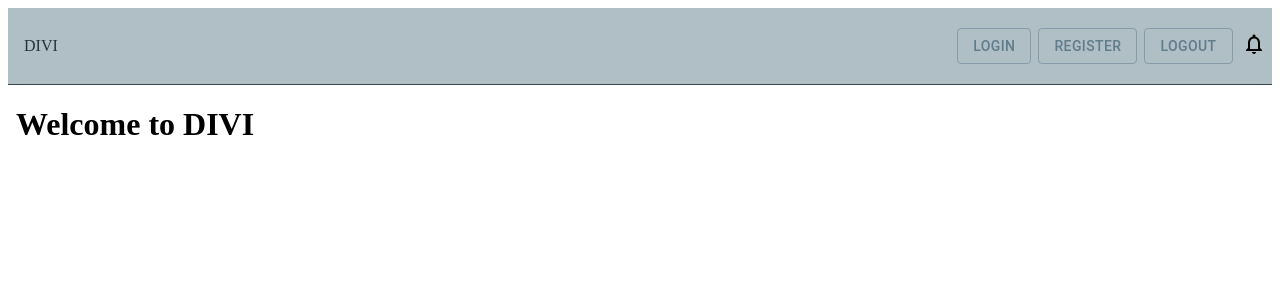
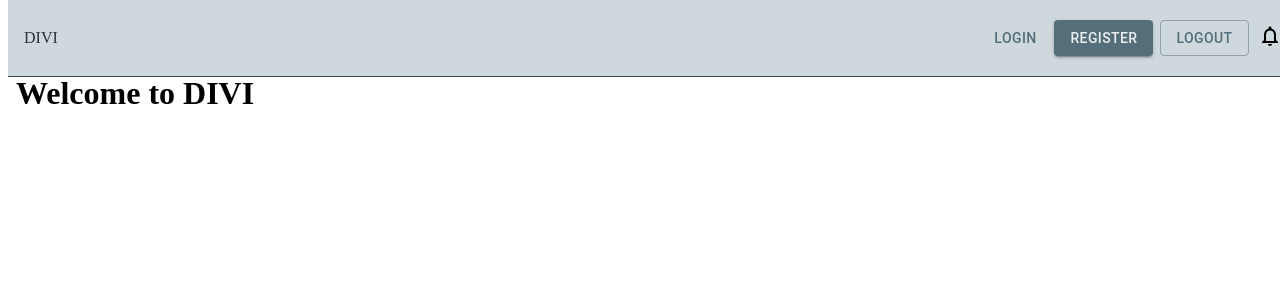
Before and after one commit to v-lane/Divi, a React (Vite) app in the folder frontend/: page / in a window 1280 px wide. Shown: the top 300 px of the page. Built offline with nearby package versions, Linux system fonts and the light colour scheme.

Commit message:
Update nav styles and format

```diff
--- a/frontend/src/App.scss
+++ b/frontend/src/App.scss
@@ -16,3 +16,7 @@
   --text-color-light: #eceff1;
 
 }
+
+body {
+  margin-top: 75px;
+}
--- a/frontend/src/components/TopNavigationBar.jsx
+++ b/frontend/src/components/TopNavigationBar.jsx
@@ -12,10 +12,10 @@ const TopNavigationBar = (props) => {
       <span className="logo">DIVI</span>
       <ul>
         <li>
-          <Button variant="outlined" color="primary_nav" >Login</Button>
+          <Button  color="primary_nav" >Login</Button>
         </li>
         <li>
-          <Button variant="outlined" color="primary_nav">Register</Button>
+          <Button variant="contained" color="primary_nav">Register</Button>
         </li>
         <li>
           <Button variant="outlined" color="primary_nav">Logout</Button>
--- a/frontend/src/styles/TopNavigationBar.scss
+++ b/frontend/src/styles/TopNavigationBar.scss
@@ -1,9 +1,13 @@
 .top-nav-bar {
+  position: fixed;
+  top: 0;
+  max-width: 1600px;
+  width:100%;
   display: flex;
   flex-direction: row;
   justify-content: space-between;
   align-items: center;
-  background-color: var(--primary-color-200);
+  background-color: var(--primary-color-100);
   color: var(--text-color-primary);
   border: 1px solid var(--primary-color-800);
   border-top: 0px;
--- a/frontend/src/styles/createTheme.js
+++ b/frontend/src/styles/createTheme.js
@@ -5,7 +5,7 @@ const theme = createTheme({
   palette: {
     primary_nav: {
       light: blueGrey[400],
-      main: blueGrey[500],
+      main: blueGrey[600],
       dark: blueGrey[800],
       contrastText: blueGrey[50],
     },
```
